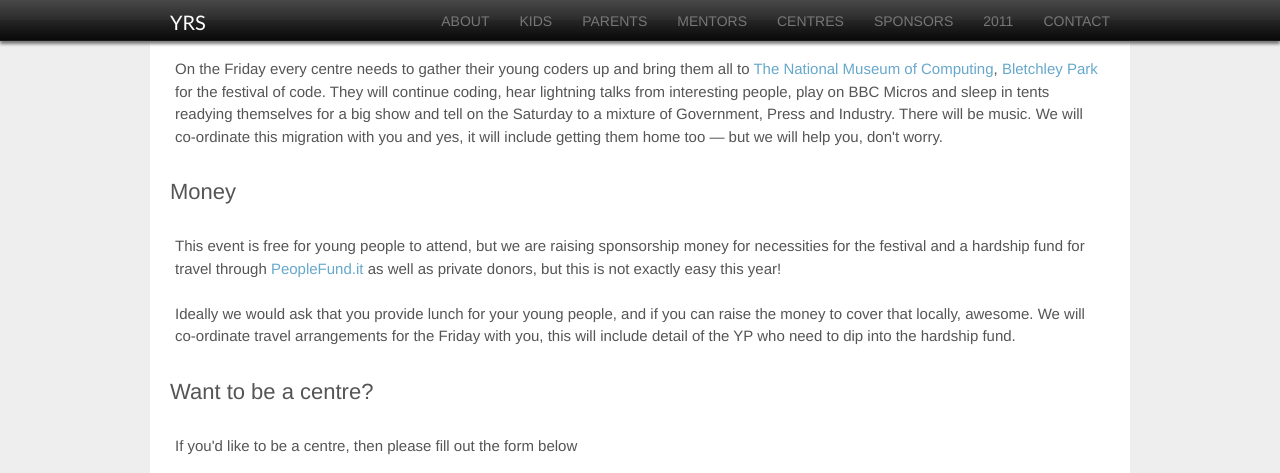
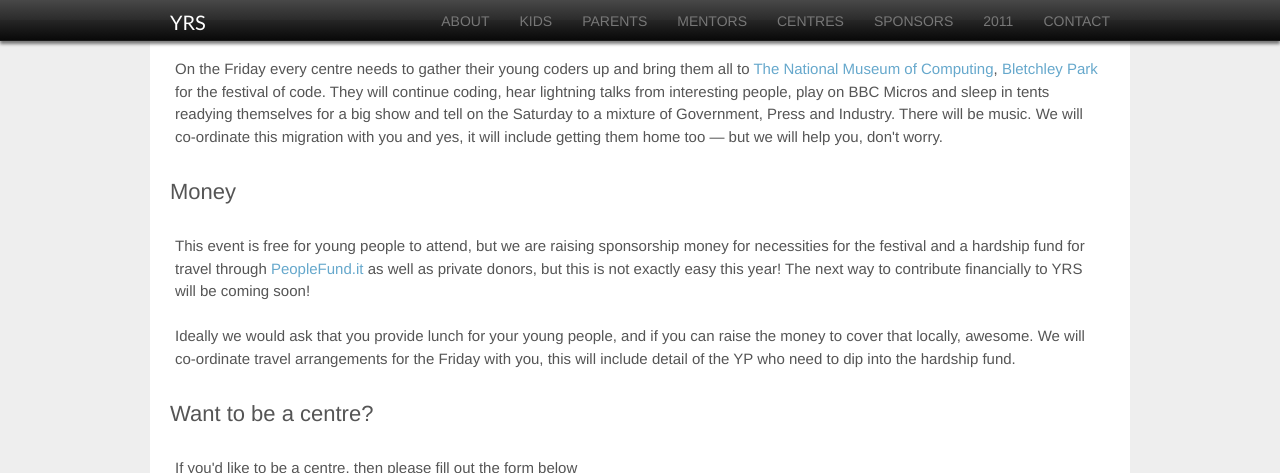
Before and after one commit to adamamyl/jekylld-yrs2012, a Jekyll site: the page built from centres/index.html, in a window 1280 px wide and 900 px high, scrolled down 1336 px, cut to the strip 0-473 px from the top of the window. Built offline with Jekyll 4.4.1, drawn with Linux system fonts in a browser that asks for light colours.

Commit message:
change peoplefund.it references a wee bit

```diff
--- a/centres/index.html
+++ b/centres/index.html
@@ -42,7 +42,7 @@ title: Centres
 
 	    <h3>Money</h3>
 
-            <p>This event is free for young people to attend, but we are raising sponsorship money for necessities for the festival and a hardship fund for travel through <a href="http://www.peoplefund.it/young-rewired-state/">PeopleFund.it</a> as well as private donors, but this is not exactly easy this year!
+            <p>This event is free for young people to attend, but we are raising sponsorship money for necessities for the festival and a hardship fund for travel through <a href="http://www.peoplefund.it/young-rewired-state/">PeopleFund.it</a> as well as private donors, but this is not exactly easy this year! The next way to contribute financially to YRS will be coming soon!
 
 	    <br /><br />
 
--- a/index.html
+++ b/index.html
@@ -127,7 +127,7 @@ title: 2012
       <p>Young Rewired State is a not-for-profit organization, we don't
       take Intellectual Property and we definitely don't act as a big
       recruiting agency, we rely entirely on sponsorship and donations.
-      We are using PeopleFund.it to raise 20k. <a href="mailto:hello@youngrewiredstate.org">Corporate sponsorship</a> is being raised privately.<br /><br /><a href="http://www.peoplefund.it/young-rewired-state/">Donate with PeopleFund.it &raquo;</a></p>
+      We used PeopleFund.it to raise 20k. <a href="mailto:hello@youngrewiredstate.org">Corporate sponsorship</a> is being raised privately.</p>
     </div><!-- closing grid3 -->
 
   </div><!-- closing container -->
```
